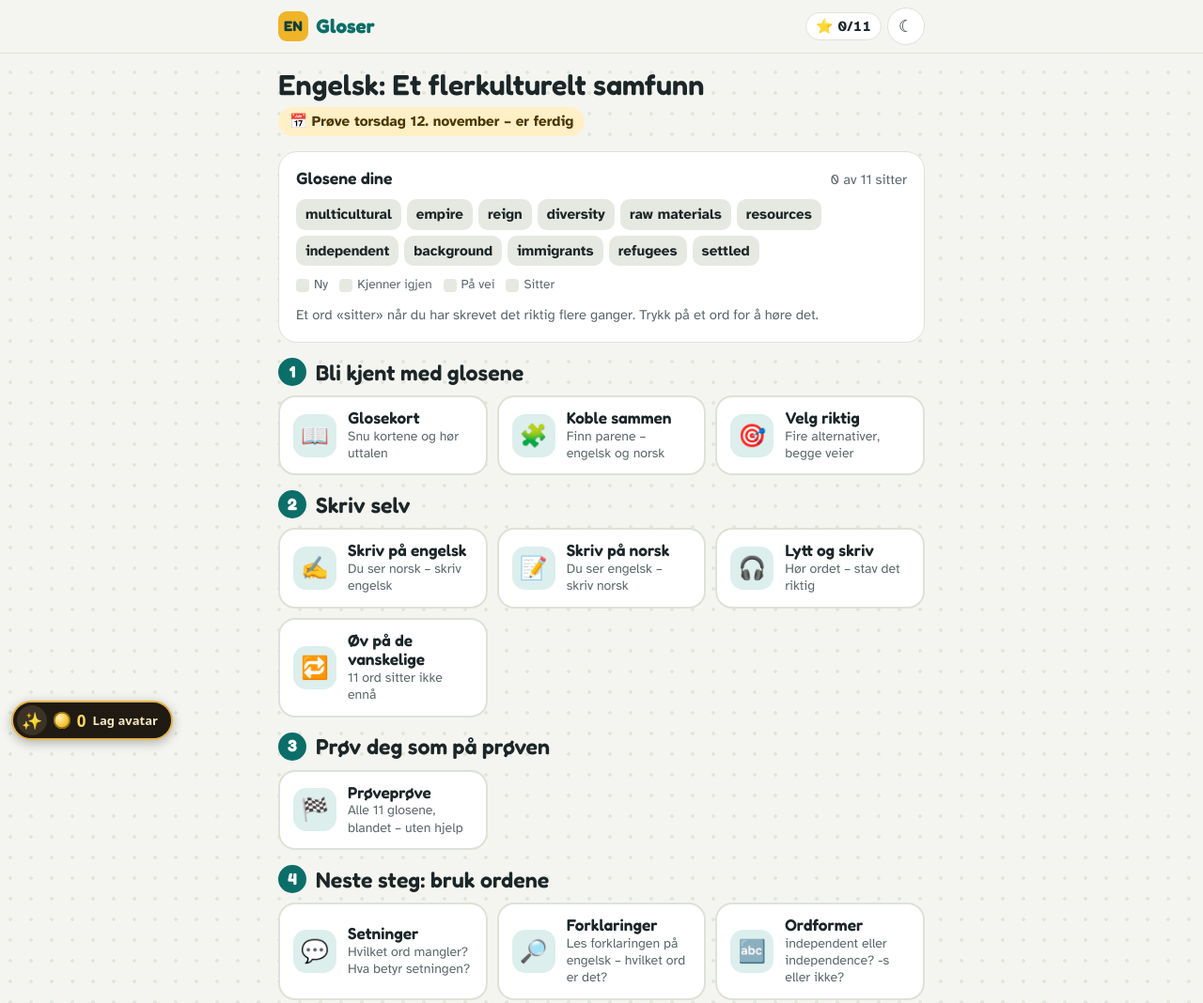
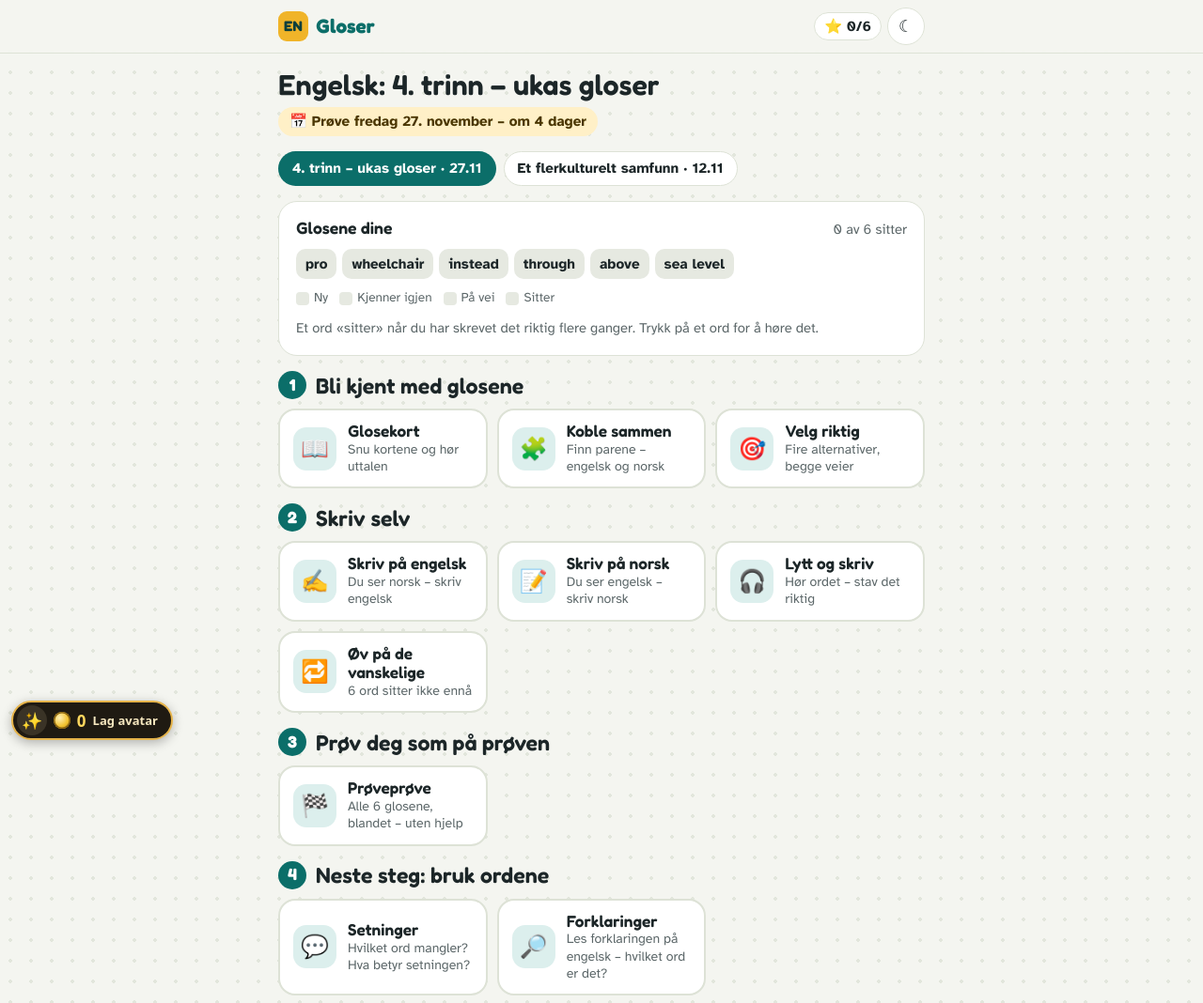
Before and after one commit to heitop/prover, a plain HTML site: page engelsk-gloser.html in a window 1280 px wide. Shown: the top 1068 px of the page at 94% size. Drawn offline with Linux system fonts and the light colour scheme.

Commit message:
Engelske gloser: nytt valg for 4. trinn (prøve 27.11)
Gloser: pro, wheelchair, instead, through, above, sea level, med setninger
og forklaringer. Hver gloseprøve har trinn, og spillet åpner prøven for
avatarens trinn. Prøver i spill.js kan ha egen trinn.

Co-Authored-By: Claude Opus 5.5 <noreply@anthropic.com>

```diff
--- a/engelsk-gloser.html
+++ b/engelsk-gloser.html
@@ -18,6 +18,7 @@
    id         kort navn uten æøå/mellomrom (fremgangen lagres per id)
    tittel     tema
    dato       prøvedato, ÅÅÅÅ-MM-DD (kan stå tom "" hvis den ikke er kjent)
+   trinn      4 eller 8 – spillet velger prøven for trinnet avataren går på
    gloser     en    = engelsk, slik det står på glosearket (små bokstaver)
               no    = norsk; bruk « / » mellom flere betydninger
               alt   = andre norske svar som også godtas (valgfritt)
@@ -30,7 +31,38 @@
    ====================================================================== */
 const PROVER = [
   {
-    id: "flerkulturelt", tittel: "Et flerkulturelt samfunn", dato: "2026-11-12",
+    id: "uke48-4trinn", tittel: "4. trinn – ukas gloser", dato: "2026-11-27", trinn: 4,
+    gloser: [
+      { en: "pro",        no: "profesjonell / proff", alt: ["profesjonelle", "proffe", "profesjonal"], enAlt: ["professional"],
+        def: "short for professional – someone who is very good at something and does it as a job" },
+      { en: "wheelchair", no: "rullestol",            alt: ["rullestolen"],
+        def: "a chair with wheels for people who cannot walk" },
+      { en: "instead",    no: "i staden for",         alt: ["i stedet for", "istedenfor", "isteden for", "istedet for", "i staden", "i stedet", "istedet", "isteden"],
+        def: "in the place of something else" },
+      { en: "through",    no: "gjennom",              alt: ["igjennom"],
+        def: "in at one side and out at the other side" },
+      { en: "above",      no: "over",                 alt: ["ovenfor", "oppå", "ovanfor"],
+        def: "higher than something" },
+      { en: "sea level",  no: "havoverflata",         alt: ["havoverflaten", "havoverflate", "havnivå", "havnivået", "havflata", "havflaten"],
+        def: "the height of the sea – we measure how high mountains are from here" },
+    ],
+    setninger: [
+      { en: "The dog is a pro on a skateboard.",            no: "Hunden er proff på skateboard.",          ord: "pro" },
+      { en: "She wants to be a pro when she grows up.",     no: "Ho vil bli proff når ho blir stor.",      ord: "pro" },
+      { en: "He uses a wheelchair.",                        no: "Han brukar rullestol.",                   ord: "wheelchair" },
+      { en: "She plays basketball in a wheelchair.",        no: "Ho spelar basketball i rullestol.",       ord: "wheelchair" },
+      { en: "Can I have juice instead of milk?",            no: "Kan eg få jus i staden for mjølk?",       ord: "instead" },
+      { en: "We walked instead of taking the bus.",         no: "Vi gjekk i staden for å ta bussen.",      ord: "instead" },
+      { en: "The dog rode through the tunnel.",             no: "Hunden køyrde gjennom tunnelen.",         ord: "through" },
+      { en: "The cat ran through the garden.",              no: "Katten sprang gjennom hagen.",            ord: "through" },
+      { en: "The bird flies above the house.",              no: "Fuglen flyg over huset.",                 ord: "above" },
+      { en: "The lamp is above the table.",                 no: "Lampa er over bordet.",                   ord: "above" },
+      { en: "The mountain is 2469 metres above sea level.", no: "Fjellet er 2469 meter over havoverflata.", ord: "sea level" },
+      { en: "The beach is at sea level.",                   no: "Stranda ligg ved havoverflata.",          ord: "sea level" },
+    ],
+  },
+  {
+    id: "flerkulturelt", tittel: "Et flerkulturelt samfunn", dato: "2026-11-12", trinn: 8,
     gloser: [
       { en: "multicultural", no: "flerkulturell",       alt: ["multikulturell", "flerkulturelt"],
         def: "with people from many different cultures" },
@@ -332,7 +364,12 @@ let S = load();
 const idag = () => { const d = new Date(); return `${d.getFullYear()}-${String(d.getMonth() + 1).padStart(2, "0")}-${String(d.getDate()).padStart(2, "0")}`; };
 const dk = p => p.dato || "9999-12-31";
 const sortert = () => PROVER.slice().sort((a, b) => dk(a).localeCompare(dk(b)));
-function standardProve() { const s = sortert(); return (s.find(p => dk(p) >= idag()) || s[s.length - 1]).id; }
+/* Standard: neste prøve for trinnet avataren går på (felles/gull.js). Uten trinn: neste prøve uansett trinn. */
+function mittTrinn() { try { return (window.Gull && Gull.tilstand().trinn) || null; } catch (e) { return null; } }
+function standardProve() {
+  const t = mittTrinn(), alle = sortert(), mine = alle.filter(p => !t || !p.trinn || p.trinn === t), s = mine.length ? mine : alle;
+  return (s.find(p => dk(p) >= idag()) || s[s.length - 1]).id;
+}
 function P() { return PROVER.find(p => p.id === S.valgt) || PROVER.find(p => p.id === standardProve()); }
 function PS() { const id = P().id; if (!S.prover[id]) S.prover[id] = { lv: {}, best: {} }; return S.prover[id]; }
 const lv = g => PS().lv[g.en] || 0;
--- a/felles/gull.js
+++ b/felles/gull.js
@@ -68,7 +68,7 @@
   function prover(s) {
     s = s || S; const ut = [];
     spillListe().forEach(sp => (sp.prover || []).forEach(p => ut.push({ spill: filKey(sp.fil), fil: sp.fil, tittel: sp.tittel, ikon: sp.ikon,
-      fag: sp.fag, trinn: sp.trinn, dato: p.dato, navn: p.navn || sp.tittel })));
+      fag: sp.fag, trinn: p.trinn || sp.trinn, dato: p.dato, navn: p.navn || sp.tittel })));
     (s.prover || []).forEach((p, i) => {
       const sp = spillListe().find(x => filKey(x.fil) === p.spill) || {};
       ut.push({ spill: p.spill, fil: sp.fil || p.spill + ".html", tittel: sp.tittel || p.spill, ikon: sp.ikon || "📝", fag: sp.fag,
--- a/felles/spill.js
+++ b/felles/spill.js
@@ -8,6 +8,7 @@
    prover: kommende prøver, f.eks. [{ dato: "2026-11-19", navn: "Gloseprøve: skolen" }].
            Gir nedtelling på forsiden, dagens oppdrag og dobbelt gull de tre siste dagene før prøven.
            Barna kan også legge inn prøver selv på forsiden (lagres bare på enheten).
+           Spill for flere trinn: gi prøven egen trinn, f.eks. { dato, navn, trinn: [4] }.
    ========================================================== */
 window.SPILL = [
   { fag: "Musikk", ikon: "🎷", tittel: "Blå toner",     fil: "blaa-tonar.html", trinn: [8],         lagt: "2026-11-05",
@@ -49,6 +50,7 @@ window.SPILL = [
     beskrivelse: "Pek-og-klikk-eventyr: reis til 1789 og redd idékortene. Humormodus låses opp for hvert kapittel" },
   { fag: "KRLE", ikon: "📖", tittel: "Fortellingsreisen", fil: "fortellingsreisen.html", trinn: [4], lagt: "2026-11-12",
     beskrivelse: "Pek-og-klikk-eventyr gjennom de store fortellingene: Moses, Jesus, profeten Muhammad, Rama og Sita og Buddha. Samle symbolkort – humormodus låses opp" },
-  { fag: "Engelsk", ikon: "🌍", tittel: "Engelske gloser", fil: "engelsk-gloser.html", trinn: [8], lagt: "2026-11-10",
-    beskrivelse: "Gloseprøvene – nå: et flerkulturelt samfunn. Koble, velg, skriv, lytt, setninger og ordformer" },
+  { fag: "Engelsk", ikon: "🌍", tittel: "Engelske gloser", fil: "engelsk-gloser.html", trinn: [4, 8], lagt: "2026-11-23",
+    prover: [{ dato: "2026-11-27", navn: "Engelsk gloseprøve", trinn: [4] }],
+    beskrivelse: "Gloseprøvene – 4. trinn: pro, wheelchair, through, above … (27.11). 8. trinn: et flerkulturelt samfunn. Koble, velg, skriv, lytt og setninger" },
 ];
```
